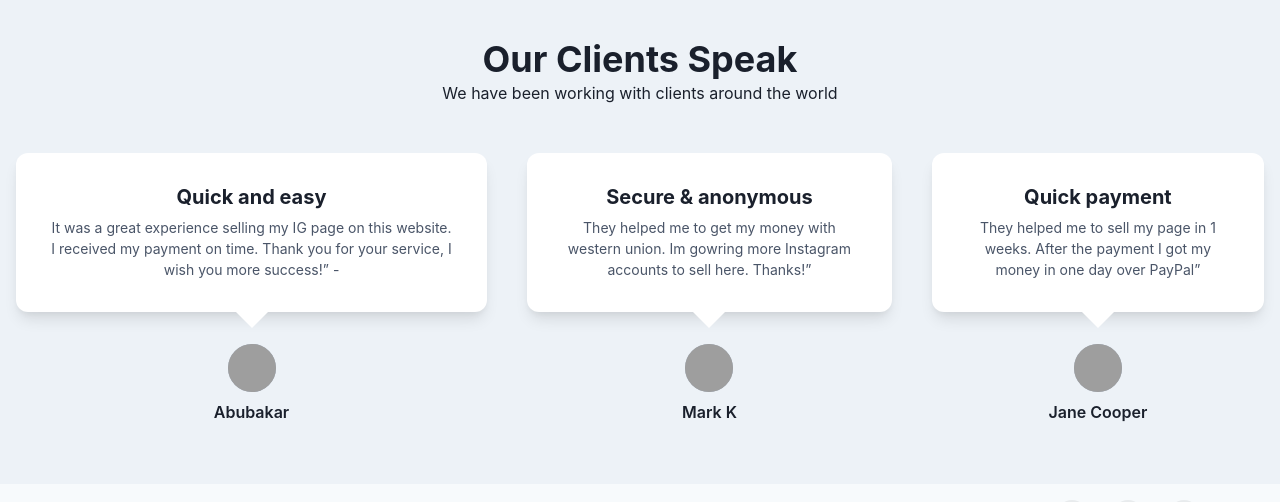
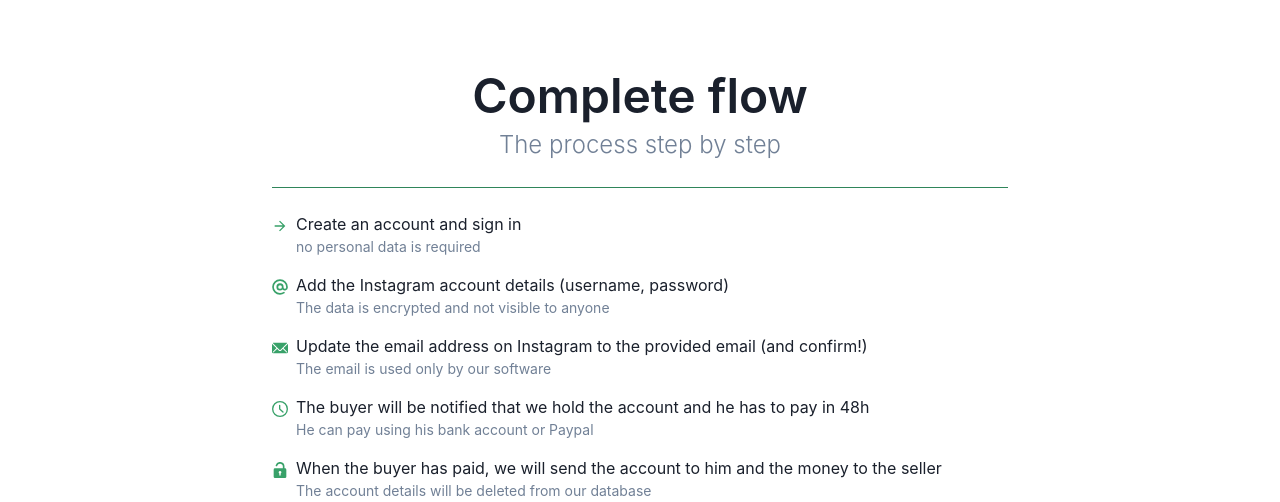
Before and after one commit to letanure/insta-sell, a Next.js app: page /how-it-works in a window 1280 px wide. Shown: the part 298-800 px from the top of the page. Built offline with nearby package versions, Linux system fonts and the light colour scheme; grey boxes are pictures that could not be loaded.

Commit message:
add how it works details

```diff
--- /dev/null
+++ b/components/HowItWorksDetails.jsx
@@ -0,0 +1,215 @@
+import {
+  Box,
+  chakra,
+  Container,
+  Stack,
+  Text,
+  Image,
+  Flex,
+  VStack,
+  Button,
+  Heading,
+  SimpleGrid,
+  StackDivider,
+  useColorModeValue,
+  VisuallyHidden,
+  ListIcon,
+  List,
+  ListItem,
+} from "@chakra-ui/react";
+import {
+  AddIcon,
+  TimeIcon,
+  WarningTwoIcon,
+  ArrowForwardIcon,
+  AtSignIcon,
+  EmailIcon,
+  UnlockIcon,
+} from "@chakra-ui/icons";
+
+export default function Simple() {
+  return (
+    <Container maxW={"3xl"}>
+      <SimpleGrid
+        columns={{ base: 1, lg: 1 }}
+        spacing={{ base: 8, md: 10 }}
+        py={{ base: 18, md: 24 }}
+      >
+        <Stack spacing={{ base: 1, md: 1 }}>
+          <Box as={"header"}>
+            <Heading
+              lineHeight={1.1}
+              fontWeight={600}
+              fontSize={{ base: "2xl", sm: "4xl", lg: "5xl" }}
+              textAlign={"center"}
+            >
+              Complete flow
+            </Heading>
+          </Box>
+
+          <Stack
+            spacing={{ base: 6, sm: 6 }}
+            direction={"column"}
+            divider={
+              <StackDivider
+                borderColor={useColorModeValue("green.600", "gray.600")}
+              />
+            }
+          >
+            <VStack spacing={{ base: 4, sm: 6 }}>
+              <Text
+                color={useColorModeValue("gray.500", "gray.400")}
+                fontSize={"2xl"}
+                fontWeight={"300"}
+                textAlign={"center"}
+              >
+                The process step by step
+              </Text>
+              {/* <Text fontSize={"lg"}>
+                Lorem ipsum dolor sit amet, consectetur adipisicing elit. Ad
+                aliquid amet at delectus doloribus dolorum expedita hic, ipsum
+                maxime modi nam officiis porro, quae, quisquam quos
+                reprehenderit velit? Natus, totam.
+              </Text> */}
+            </VStack>
+            <Box>
+              <List spacing={2}>
+                <ListItem marginBottom={4}>
+                  <ListIcon as={ArrowForwardIcon} color="green.500" />
+                  Create an account and sign in
+                  <Text fontSize={"sm"} color="gray.500" paddingLeft={6}>
+                    no personal data is required
+                  </Text>
+                </ListItem>
+                <ListItem marginBottom={4}>
+                  <ListIcon as={AtSignIcon} color="green.500" />
+                  Add the Instagram account details (username, password)
+                  <Text fontSize={"sm"} color="gray.500" paddingLeft={6}>
+                    The data is encrypted and not visible to anyone
+                  </Text>
+                </ListItem>
+                <ListItem marginBottom={4}>
+                  <ListIcon as={EmailIcon} color="green.500" />
+                  Update the email address on Instagram to the provided email
+                  (and confirm!)
+                  <Text fontSize={"sm"} color="gray.500" paddingLeft={6}>
+                    The email is used only by our software
+                  </Text>
+                </ListItem>
+                {/* You can also use custom icons from react-icons */}
+                <ListItem marginBottom={4}>
+                  <ListIcon as={TimeIcon} color="green.500" />
+                  The buyer will be notified that we hold the account and he has
+                  to pay in 48h
+                  <Text fontSize={"sm"} color="gray.500" paddingLeft={6}>
+                    He can pay using his bank account or Paypal
+                  </Text>
+                </ListItem>
+                <ListItem marginBottom={4}>
+                  <ListIcon as={UnlockIcon} color="green.500" />
+                  When the buyer has paid, we will send the account to him and
+                  the money to the seller
+                  <Text fontSize={"sm"} color="gray.500" paddingLeft={6}>
+                    The account details will be deleted from our database
+                  </Text>
+                </ListItem>
+                <ListItem marginBottom={4}>
+                  <ListIcon as={WarningTwoIcon} color="green.500" />
+                  If the buyer has not paid, we will return the account to the
+                  buyer in 24h
+                  <Text fontSize={"sm"} color="gray.500" paddingLeft={6}>
+                    We will not store any details about the transaction
+                  </Text>
+                </ListItem>
+              </List>
+              {/* <Text
+                fontSize={{ base: "16px", lg: "18px" }}
+                color={useColorModeValue("yellow.500", "yellow.300")}
+                fontWeight={"500"}
+                textTransform={"uppercase"}
+                mb={"4"}
+              >
+                Features
+              </Text> */}
+
+              {/* <SimpleGrid columns={{ base: 1, md: 2 }} spacing={10}>
+                <List spacing={2}>
+                  <ListItem marginBottom={4}>Chronograph</ListItem>
+                  <ListItem marginBottom={4}>Master Chronometer Certified</ListItem>{" "}
+                  <ListItem marginBottom={4}>Tachymeter</ListItem>
+                </List>
+                <List spacing={2}>
+                  <ListItem marginBottom={4}>Anti‑magnetic</ListItem>
+                  <ListItem marginBottom={4}>Chronometer</ListItem>
+                  <ListItem marginBottom={4}>Small seconds</ListItem>
+                </List>
+              </SimpleGrid> */}
+            </Box>
+            {/* <Box>
+              <Text
+                fontSize={{ base: "16px", lg: "18px" }}
+                color={useColorModeValue("yellow.500", "yellow.300")}
+                fontWeight={"500"}
+                textTransform={"uppercase"}
+                mb={"4"}
+              >
+                Product Details
+              </Text>
+
+              <List spacing={2}>
+                <ListItem marginBottom={4}>
+                  <Text as={"span"} fontWeight={"bold"}>
+                    Between lugs:
+                  </Text>{" "}
+                  20 mm
+                </ListItem>
+                <ListItem marginBottom={4}>
+                  <Text as={"span"} fontWeight={"bold"}>
+                    Bracelet:
+                  </Text>{" "}
+                  leather strap
+                </ListItem>
+                <ListItem marginBottom={4}>
+                  <Text as={"span"} fontWeight={"bold"}>
+                    Case:
+                  </Text>{" "}
+                  Steel
+                </ListItem>
+                <ListItem marginBottom={4}>
+                  <Text as={"span"} fontWeight={"bold"}>
+                    Case diameter:
+                  </Text>{" "}
+                  42 mm
+                </ListItem>
+                <ListItem marginBottom={4}>
+                  <Text as={"span"} fontWeight={"bold"}>
+                    Dial color:
+                  </Text>{" "}
+                  Black
+                </ListItem>
+                <ListItem marginBottom={4}>
+                  <Text as={"span"} fontWeight={"bold"}>
+                    Crystal:
+                  </Text>{" "}
+                  Domed, scratch‑resistant sapphire crystal with anti‑reflective
+                  treatment inside
+                </ListItem>
+                <ListItem marginBottom={4}>
+                  <Text as={"span"} fontWeight={"bold"}>
+                    Water resistance:
+                  </Text>{" "}
+                  5 bar (50 metres / 167 feet){" "}
+                </ListItem>
+              </List>
+            </Box> */}
+          </Stack>
+
+          {/* <Stack direction="row" alignItems="center" justifyContent={"center"}>
+            <MdLocalShipping />
+            <Text>2-3 business days delivery</Text>
+          </Stack> */}
+        </Stack>
+      </SimpleGrid>
+    </Container>
+  );
+}
```
